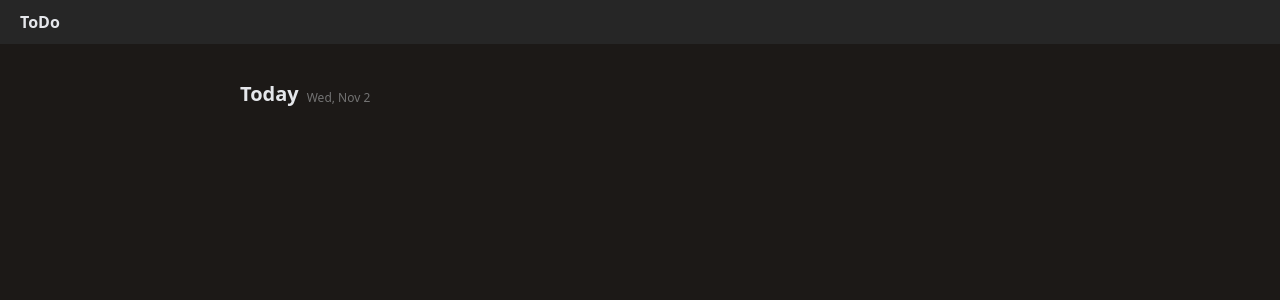
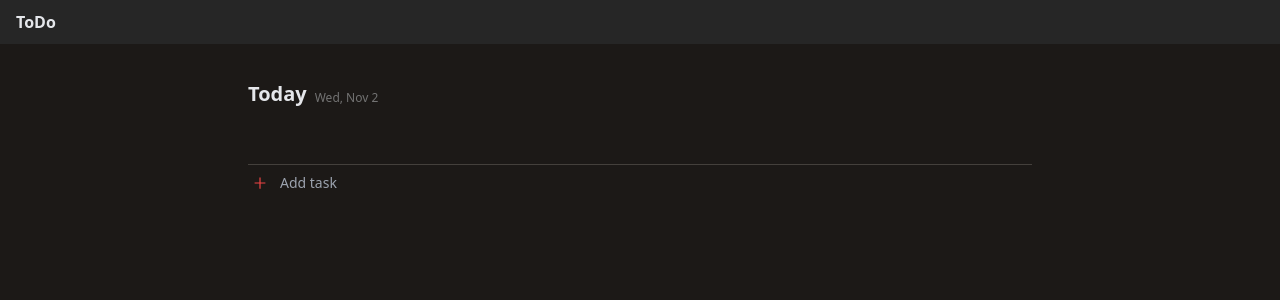
Before and after one commit to kulgg/todo, a Next.js app: page /app in a window 1280 px wide. Shown: the top 300 px of the page. Built offline with nearby package versions, Linux system fonts and the light colour scheme.

Commit message:
Add TodoList component

```diff
--- /dev/null
+++ b/app/app/AddTaskForm.tsx
@@ -0,0 +1,3 @@
+export default function AddTaskForm() {
+  return <div>Add task form</div>;
+}
--- /dev/null
+++ b/app/app/TodoList.tsx
@@ -0,0 +1,40 @@
+"use client";
+import { useState } from "react";
+import AddTaskForm from "./AddTaskForm";
+
+export default function TodoList() {
+  const [isAddTaskFormVisible, setIsAddTaskFormVisible] = useState(false);
+
+  return (
+    <div>
+      <div className="py-2 px-1">
+        {isAddTaskFormVisible ? (
+          <AddTaskForm />
+        ) : (
+          <button
+            className="flex gap-3 items-center group"
+            onClick={() => setIsAddTaskFormVisible(true)}
+          >
+            <svg
+              stroke="currentColor"
+              fill="currentColor"
+              strokeWidth={0}
+              viewBox="0 0 1024 1024"
+              version="1.1"
+              xmlns="http://www.w3.org/2000/svg"
+              className="w-4 h-4 text-red-500 group-hover:text-white group-hover:bg-red-500 rounded-lg"
+            >
+              <defs />
+              <path d="M474 152m8 0l60 0q8 0 8 8l0 704q0 8-8 8l-60 0q-8 0-8-8l0-704q0-8 8-8Z" />
+              <path d="M168 474m8 0l672 0q8 0 8 8l0 60q0 8-8 8l-672 0q-8 0-8-8l0-60q0-8 8-8Z" />
+            </svg>
+
+            <span className="text-gray-400 text-sm group-hover:text-red-500">
+              Add task
+            </span>
+          </button>
+        )}
+      </div>
+    </div>
+  );
+}
--- a/app/app/layout.tsx
+++ b/app/app/layout.tsx
@@ -5,7 +5,7 @@ export default function AppLayout({ children }: { children: React.ReactNode }) {
   return (
     <div className="mx-auto w-full">
       <header className="h-11 bg-neutral-800 flex flex-col justify-center">
-        <div className="flex max-w-[1440px] justify-between px-5">
+        <div className="flex max-w-[1440px] justify-between px-1 md:px-4">
           <div className="flex gap-10">
             <nav>
               <Link href="/" className="flex items-center space-x-2">
@@ -16,7 +16,7 @@ export default function AppLayout({ children }: { children: React.ReactNode }) {
           <div></div>
         </div>
       </header>
-      <main className="container mx-auto">{children}</main>
+      <main className="container mx-auto px-2">{children}</main>
     </div>
   );
 }
--- a/app/app/page.tsx
+++ b/app/app/page.tsx
@@ -1,4 +1,4 @@
-"use client";
+import TodoList from "./TodoList";
 
 export default function App() {
   return (
@@ -16,6 +16,9 @@ export default function App() {
           </span>
         </div>
       </div>
+      <div className="my-14"></div>
+      <hr className="border-stone-700 border-t-[1px]" />
+      <TodoList />
     </div>
   );
 }
```
